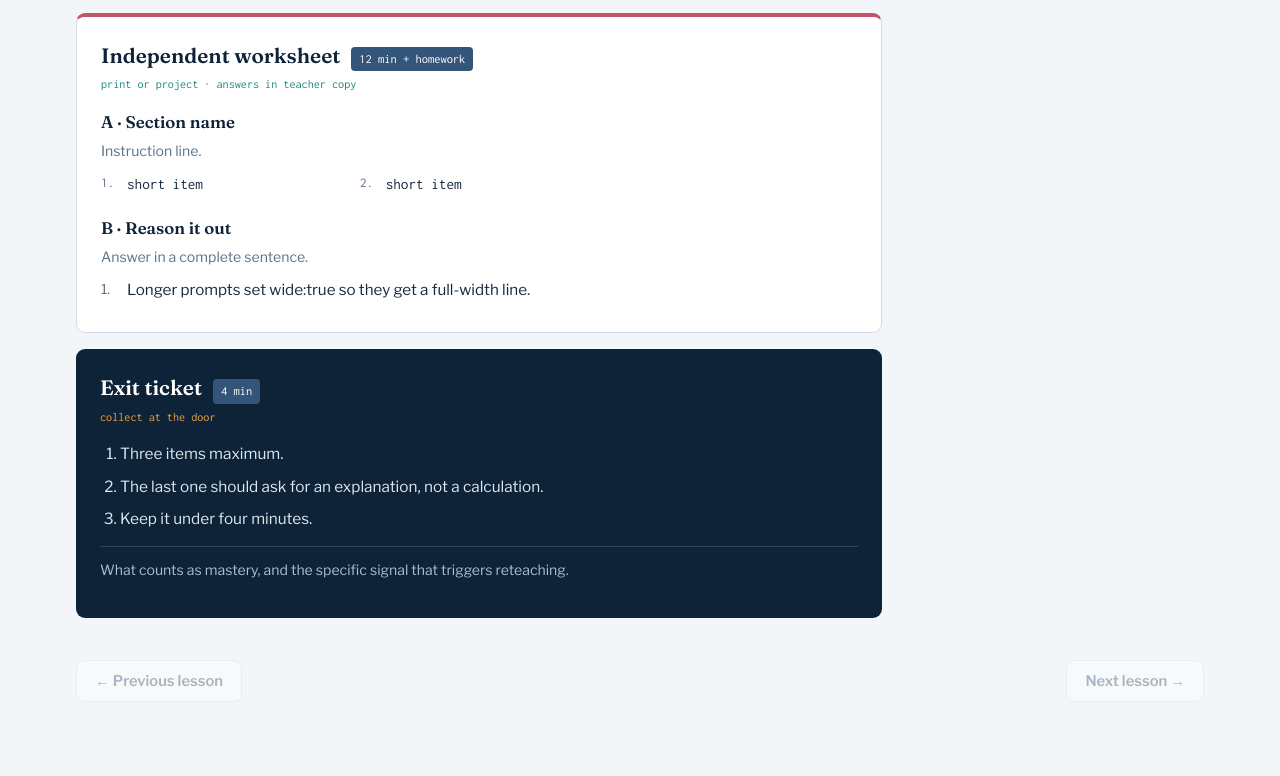
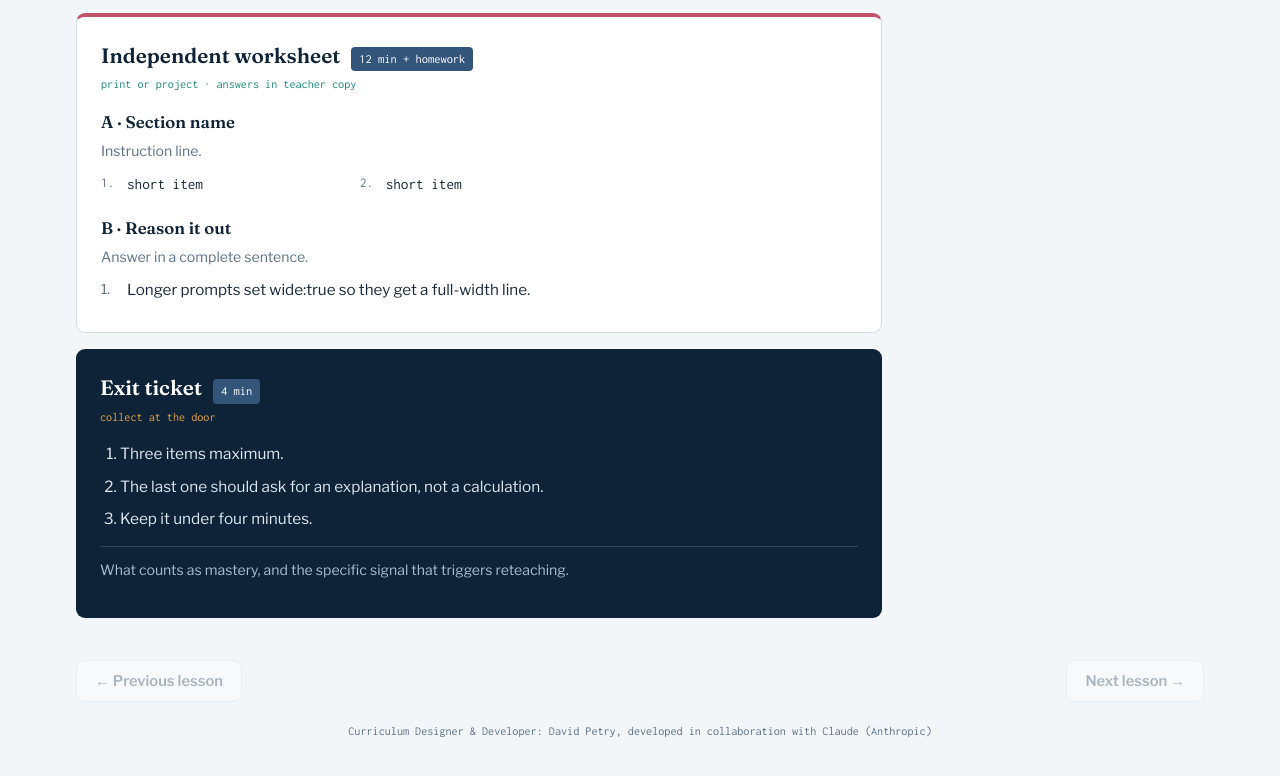
Before and after one commit to davidpetry-cloud/grade6-singapore-math-cpa, a website: page unit-template.html in a window 1280 px wide. Shown: the part 2430-3206 px from the top of the page. Before the commit the page ends 3132 px from the top, so only its background shows below. Drawn offline with nearby package versions, Linux system fonts and the light colour scheme.

Commit message:
add curriculum designer credit line to hub and all unit pages

```diff
--- a/unit-template.html
+++ b/unit-template.html
@@ -117,5 +117,8 @@ window.LESSONS=[
 ];
 </script>
 <script src="curriculum-core.js"></script>
+<footer style="text-align:center;padding:20px 26px 34px;font-family:var(--mono);font-size:.76rem;color:var(--muted)">
+  Curriculum Designer &amp; Developer: David Petry, developed in collaboration with Claude (Anthropic)
+</footer>
 </body>
 </html>
```
Also changed, not shown: singapore-math-6-hub.html (+3 -0 lines), unit-01-whole-numbers-and-operations.html (+3 -0 lines), unit-02-fractions-and-decimals.html (+3 -0 lines), unit-03-ratio-and-rate.html (+3 -0 lines), unit-04-percentage.html (+3 -0 lines), unit-05-algebra.html (+3 -0 lines), unit-06-angles-and-figures.html (+3 -0 lines), unit-07-circles.html (+3 -0 lines), unit-08-volume.html (+3 -0 lines), unit-09-data-and-statistics.html (+3 -0 lines), unit-10-integers-and-coordinates.html (+3 -0 lines).
